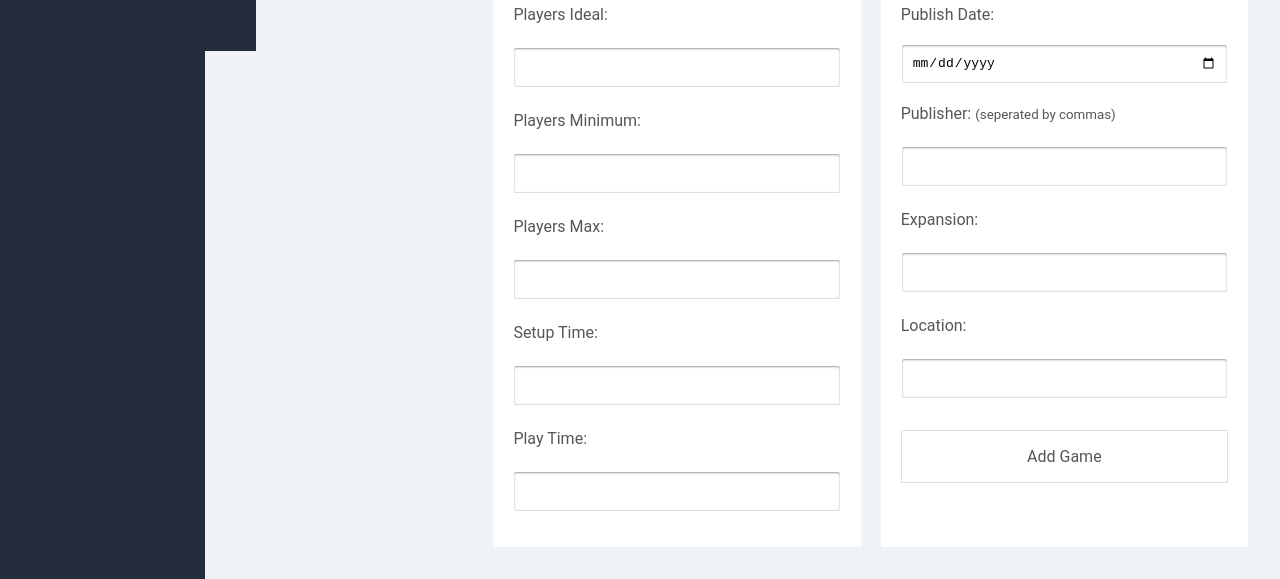
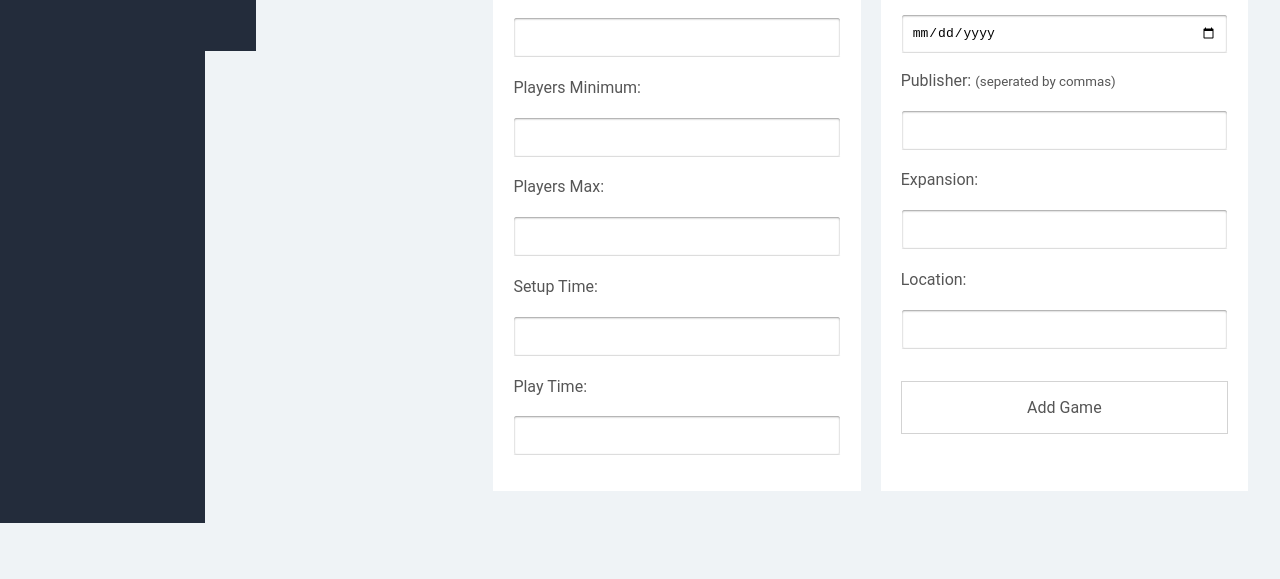
Before and after one commit to darrencarlin/Board-Game-Api, a website: page index.html in a window 1280 px wide. Shown: the part 749-1328 px from the top of the page. After the commit the page ends 1272 px from the top, so only its background shows below. Drawn offline with Linux system fonts and the light colour scheme.

Commit message:
select styling

```diff
--- a/src/scss/_modules.scss
+++ b/src/scss/_modules.scss
@@ -45,7 +45,7 @@ form {
     fieldset {
         label {
             display: block;
-            margin: .5em 0;
+            margin: .3em 0;
         }
         width: 95%;
         margin: 0 auto;
@@ -73,7 +73,7 @@ form {
         .submit-btn {
             display: inline-block;
             padding: 1em;
-            border: 1px solid #dfdfdf;
+            border: 1px solid #d3d3d3;
             width: 100%;
             margin: 1em auto;
             text-align: center;
```
Also changed, not shown: dist/css/styles.min.css, 1 other file.
